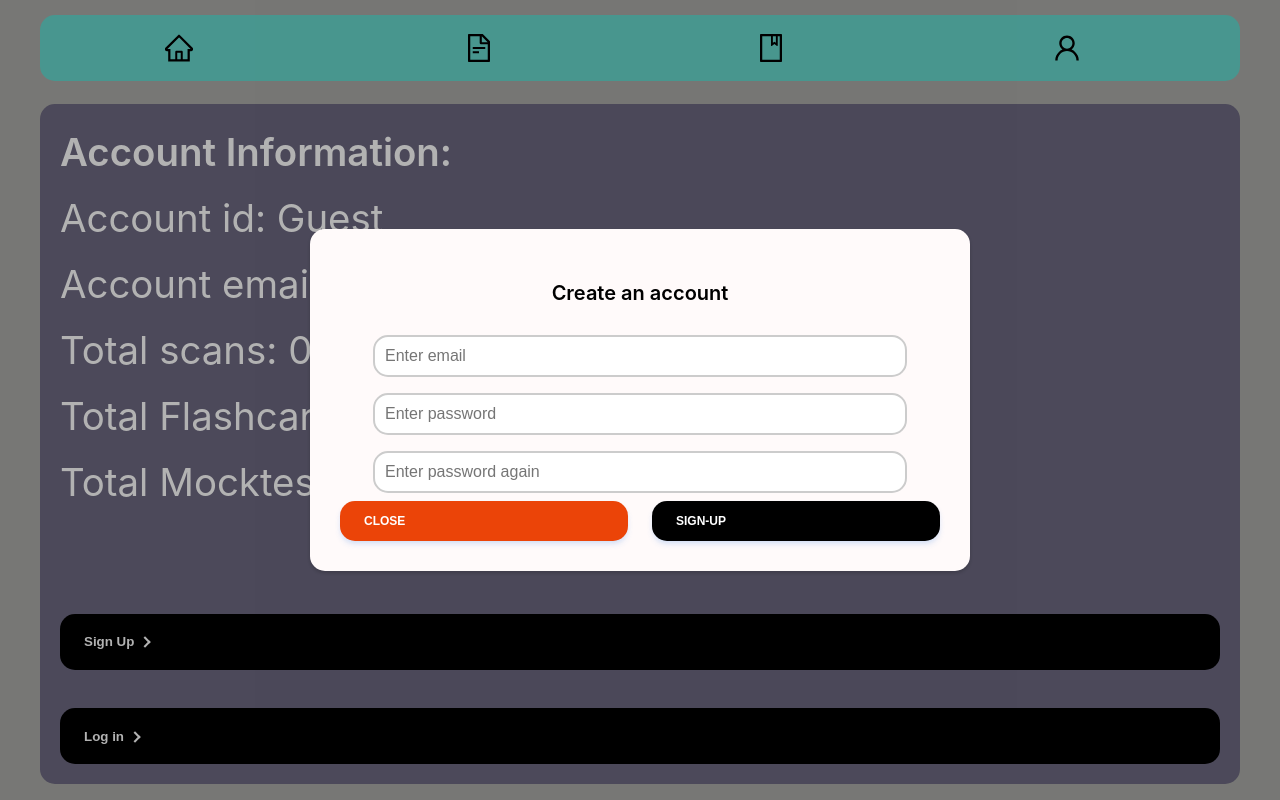
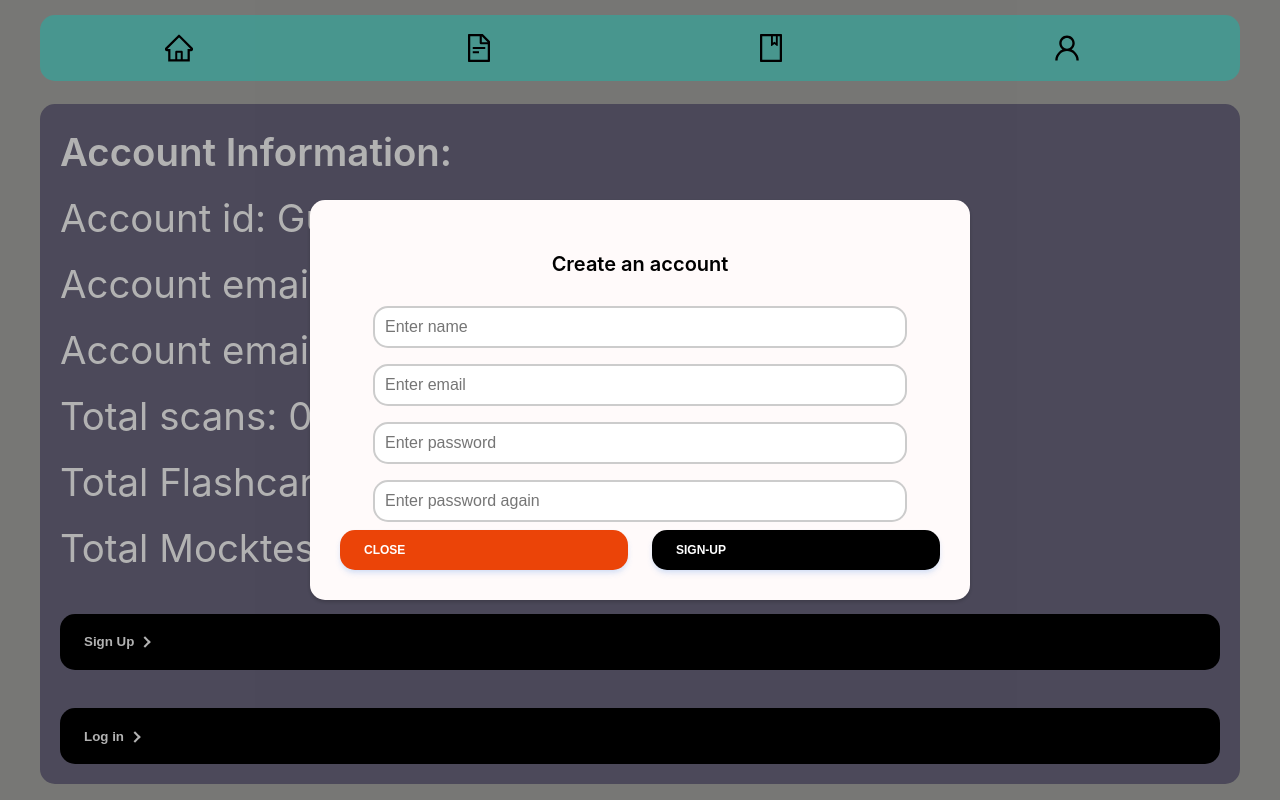
Before and after one commit to AnthonyL103/Zukini, a React (Create React App) app in the folder frontend/: page /account in a window 1280 px wide. Both pictures are taken after a click on the button "Sign Up". Built offline with nearby package versions, Linux system fonts and the light colour scheme; no server answers.

Commit message:
added some bug fixes, still waiting on google for business to be approved

```diff
--- a/frontend/src/authentication/Authentication.js
+++ b/frontend/src/authentication/Authentication.js
@@ -6,20 +6,23 @@ import { v4 as uuidv4 } from 'uuid';
 
 const Authentication = () => {
     const { setCurrentScan } = useScan();
-    const { userId, setUserId, setEmail, setTotalScans, setTotalFlashcards, setTotalMockTests} = useUser();
+    const { userId, setUserId, setEmail, setTotalScans, setTotalFlashcards, setTotalMockTests, setName} = useUser();
     const [showLoginModal, setShowLoginModal] = useState(false);
     const [showSignUpModal, setShowSignUpModal] = useState(false);
     const [password, setPassword] = useState("");
     const [confirmPassword, setConfirmPassword] = useState("");
     const [errorMessage, setErrorMessage] = useState("");
     const [useremail, setUserEmail] = useState("");
+    const [username, setUserName]= useState("");
 
     useEffect(() => {
         const storedUserId = localStorage.getItem("userId");
         const storedEmail = localStorage.getItem("email");
+        const storedName = localStorage.getItem("name");
 
         if (storedUserId) setUserId(storedUserId);
         if (storedEmail) setEmail(storedEmail);
+        if (storedName) setName(storedName)
     }, []);
 
     const handleSignUp = () => {
@@ -111,6 +114,7 @@ const Authentication = () => {
                 body: JSON.stringify({
                     Email: useremail,
                     Password: password,
+                    Name: username,
                 }),
             });
 
@@ -129,6 +133,7 @@ const Authentication = () => {
 
         setErrorMessage("");
         setUserEmail("");
+        setUserName("");
         setPassword("");
         setConfirmPassword("");
         alert("Account created successfully!");
@@ -196,8 +201,12 @@ const Authentication = () => {
                     <form className="signupform" onSubmit={closeSignUpModal}>
                         <p className="signupform-title">Create an account</p>
                         <div className="signupinput-container">
+                            <input type="text" placeholder="Enter name" required onChange={(e) => setUserName(e.target.value)} />
+                        </div>
+                        <div className="signupinput-container">
                             <input type="text" placeholder="Enter email" required onChange={(e) => setUserEmail(e.target.value)} />
                         </div>
+
                         <div className="signupinput-container">
                             <input type="password" placeholder="Enter password" required value={password} onChange={(e) => setPassword(e.target.value)} />
                         </div>
--- a/frontend/src/authentication/UserContext.js
+++ b/frontend/src/authentication/UserContext.js
@@ -19,6 +19,7 @@ export const UserProvider = ({ children }) => {
     });
 
     const [email, setEmail] = useState(() => localStorage.getItem("email") || null);
+    const [name, setName] = useState(() => localStorage.getItem("name") || null);
     const [totalScans, setTotalScans] = useState(0);
     const [totalFlashcards, setTotalFlashcards] = useState(0);
     const [totalMockTests, setTotalMockTests] = useState(0);
@@ -64,6 +65,7 @@ export const UserProvider = ({ children }) => {
         } else {
             localStorage.setItem("userId", userId);
             localStorage.setItem("email", email);
+            localStorage.setItem("name", name);
             if (sessionStorage.getItem("guestUserId")) {
                 deleteGuestData(sessionStorage.getItem("guestUserId"));
                 sessionStorage.removeItem("guestUserId");
@@ -111,7 +113,8 @@ export const UserProvider = ({ children }) => {
             email, setEmail,
             totalScans, setTotalScans,
             totalFlashcards, setTotalFlashcards,
-            totalMockTests, setTotalMockTests
+            totalMockTests, setTotalMockTests,
+            name, setName
         }}>
             {children}
         </UserContext.Provider>
--- a/frontend/src/pages/AccountPage.js
+++ b/frontend/src/pages/AccountPage.js
@@ -7,11 +7,13 @@ const AccountPage = () => {
     const { totalScans } = useUser();
     const { totalFlashcards } = useUser();
     const { totalMockTests } = useUser();
+    const { name } = useUser();
     return (
         <div className="Accountcontainer">
             <div className="Accountpagecont">
             <p className="homepagecont-title">Account Information: </p>
             <p className="account-body">Account id: {userId && !userId.startsWith("guest-") ? userId : "Guest"} </p>
+            <p className="account-body">Account email: {name ? name : "None"}</p>
             <p className="account-body">Account email: {email ? email : "None"}</p>
             <p className="account-body">Total scans: {totalScans} </p>
             <p className="account-body">Total Flashcards: {totalFlashcards} </p>
```
Also changed, not shown: 1 other file (tests, documents, lock files or other folders).
